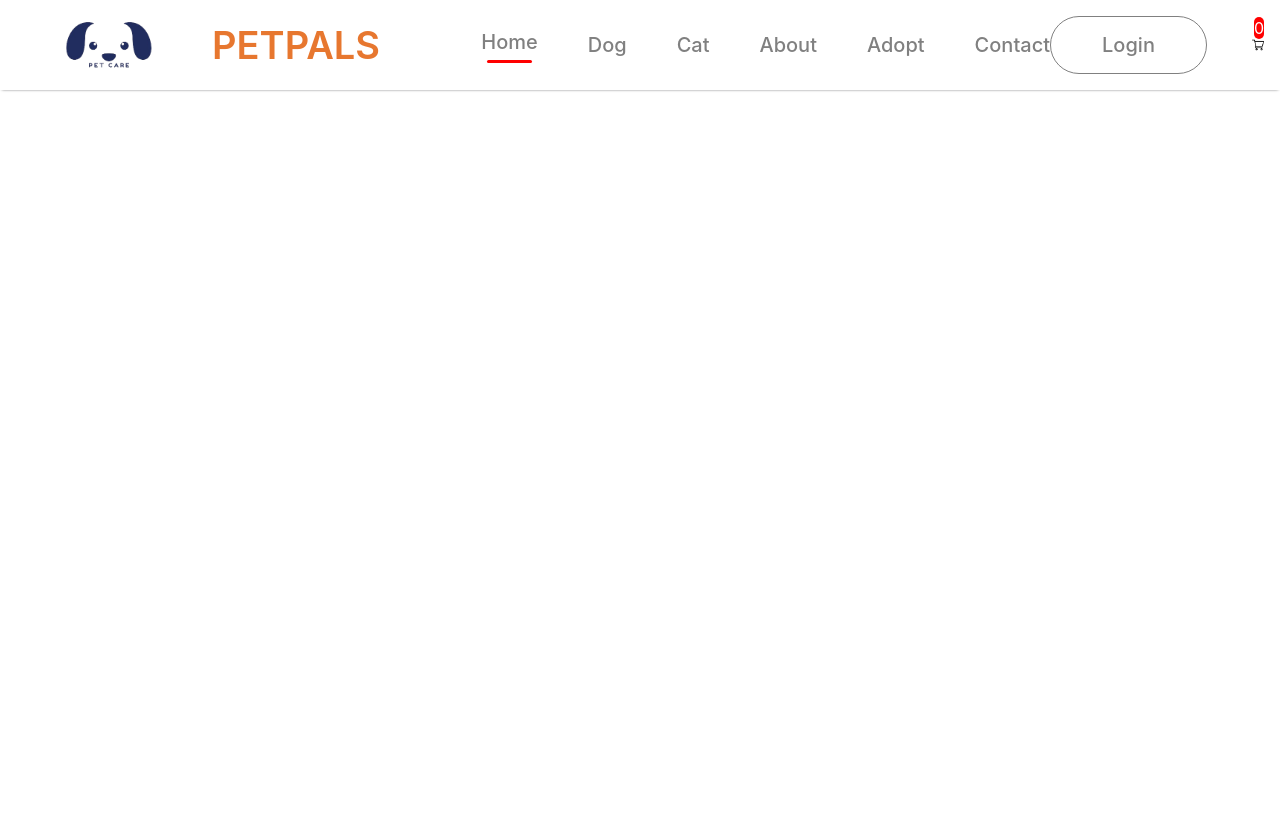
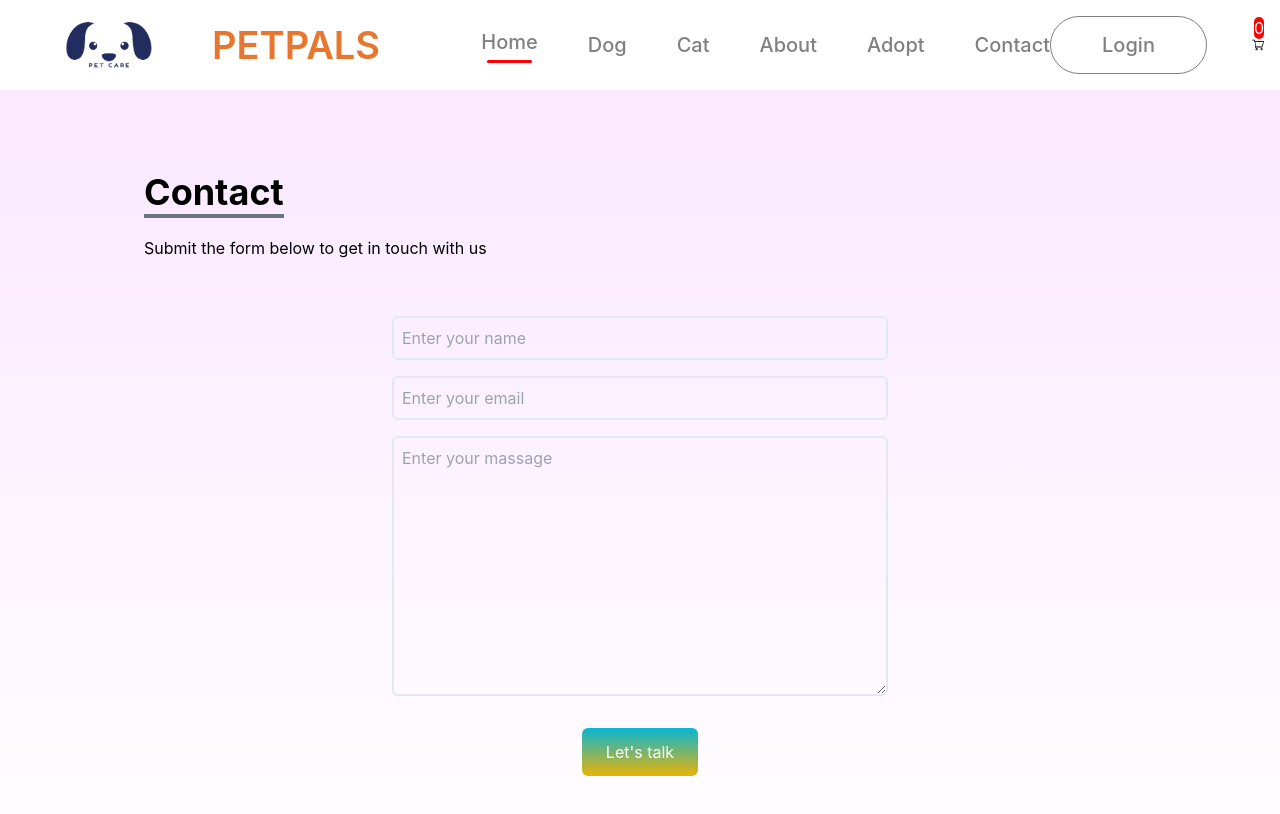
Before and after one commit to Alipakkr/PetPals, a React (Create React App) app in the folder frontend/my-react-app/: page /contact in a window 1280 px wide. Shown: the top 814 px of the page. Built offline with nearby package versions, Linux system fonts and the light colour scheme.

Commit message:
add contact

```diff
--- a/frontend/my-react-app/src/AllRoutes/MainRoutes.jsx
+++ b/frontend/my-react-app/src/AllRoutes/MainRoutes.jsx
@@ -11,6 +11,7 @@
 import PrivateRoute from './PrivateRoute'
 import Address from '../Pages/Address'
 import { About } from '../Pages/About'
+import { Contact } from '../Pages/Contact'
 
 const MainRoutes = () => {
   return (
@@ -20,6 +21,7 @@
       <Route path='/signup' element={<Signup/>}/>
       <Route path='/' element={<Home/>}/>
       <Route path='/about' element={<About/>}/>
+      <Route path='/contact' element={<Contact/>}/>
       <Route path='/pet-adoption' element={<Petadoption/>}/>
       <Route path='/payments' element={<Payments/>}/>
       {/* <Route path='/pet' element={<Petcards/>}/> */}
--- /dev/null
+++ b/frontend/my-react-app/src/Pages/Contact.jsx
@@ -0,0 +1,37 @@
+import React from "react";
+
+export const Contact = () => {
+  return (
+    <div name='contact' className="w-full h-screen bg-gradient-to-b to-stone-00 from-fuchsia-100 p-4 text-black">
+      <div className="flex flex-col p-4 justify-center max-w-screen-lg mx-auto h-full">
+        <div className="pb-8">
+          <p className="text-4xl font-bold inline border-b-4 border-gray-500">Contact</p>
+          <p className="py-6">Submit the form below to get in touch with us</p>
+        </div>
+        <div className="flex justify-center items-center">
+          <form action="https://getform.io/f/5ee09b04-750a-4561-a005-318ea9e9ff91" method="POST"className="flex flex-col w-full md:w-1/2">
+            <input
+              type="text"
+              name="name"
+              id=""
+              placeholder="Enter your name"
+              className="p-2 bg-transparent border-2 rounded-md text-black focus:outline-none"
+              required
+            />
+            <input
+              type="text"
+              name="email"
+              id=""
+              placeholder="Enter your email"
+              className="my-4 p-2 bg-transparent border-2 rounded-md text-black focus:outline-none"
+              required
+            />
+            <textarea name="message" placeholder="Enter your massage" rows="10" className="p-2 bg-transparent border-2 rounded-md text-black focus:outline-none"></textarea>
+
+            <button className="text-white bg-gradient-to-b from-cyan-500 to-yellow-500 px-6 py-3 my-8 mx-auto flex items-center rounded-md hover:scale-110 duration-300">Let's talk</button>
+          </form>
+        </div>
+      </div>
+    </div>
+  );
+};
```
